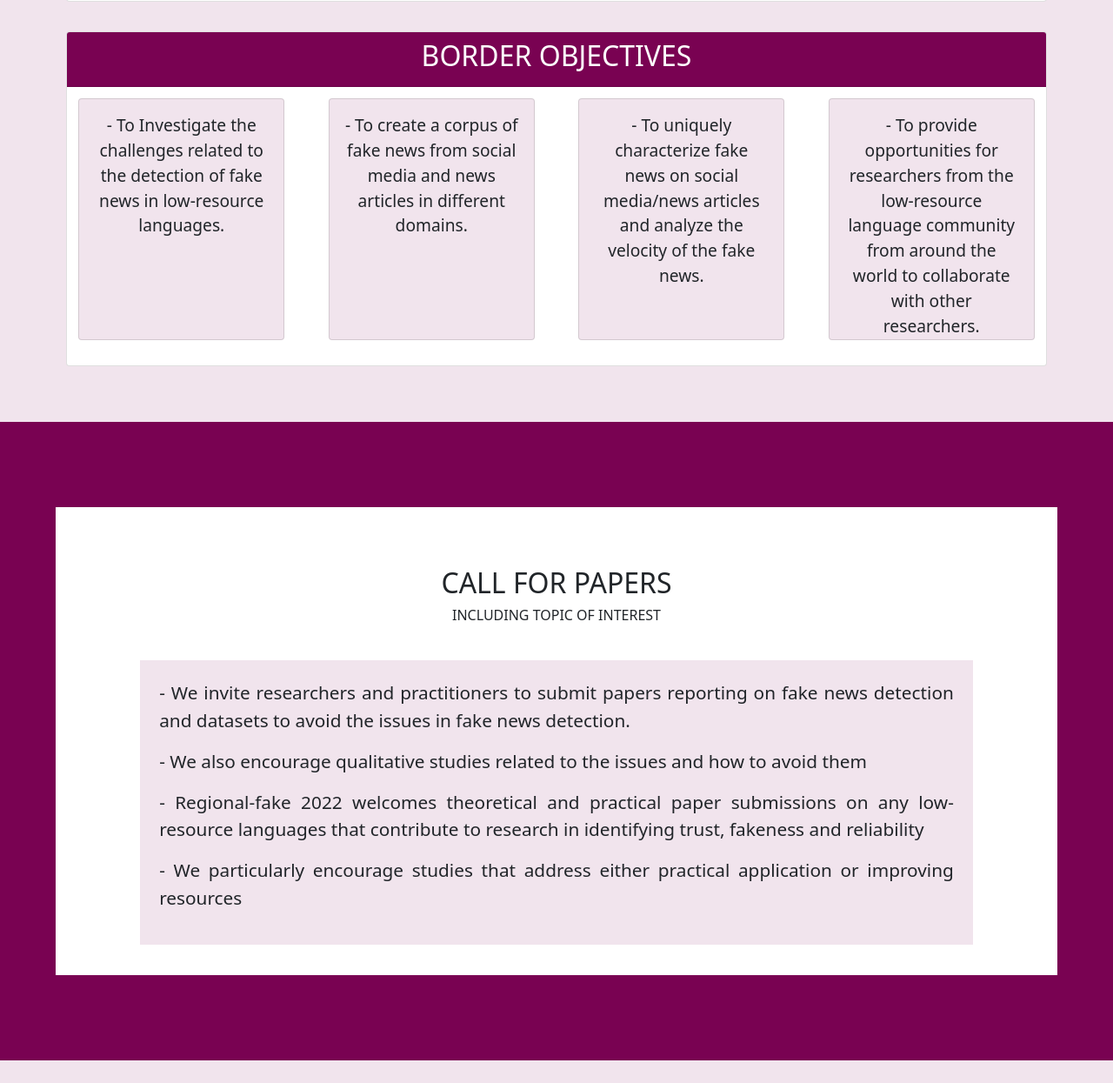
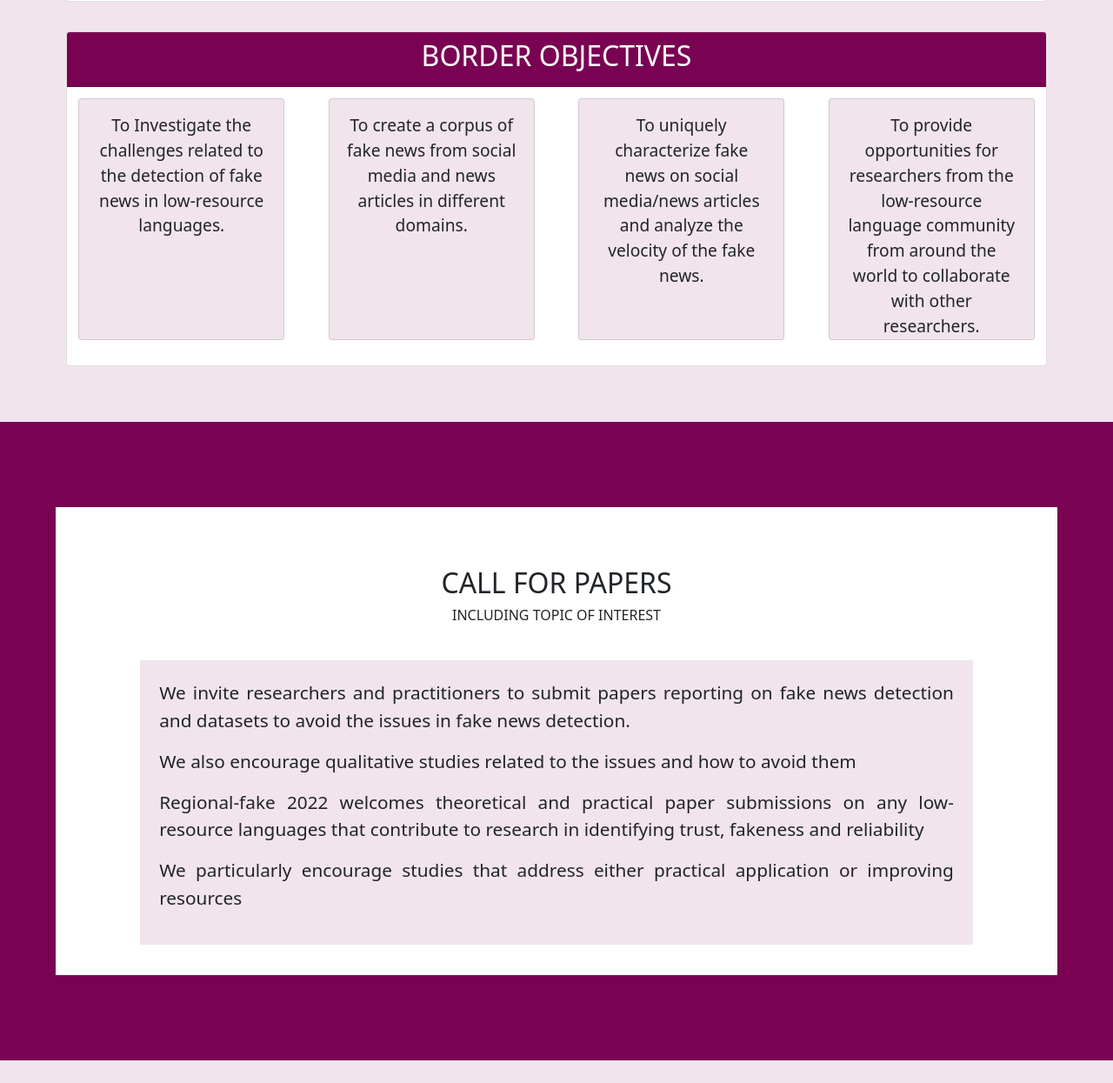
Before and after one commit to DEVA-P/Fake_News_Detection, a plain HTML site: page index.html in a window 1280 px wide. Shown: the part 1050-2295 px from the top of the page at 87% size. Drawn offline with nearby package versions, Linux system fonts and the light colour scheme.

Commit message:
Add files via upload

```diff
--- a/index.html
+++ b/index.html
@@ -119,7 +119,7 @@
               <div class="card">
                 <div class="card-body">
                   <p class="card-text">
-                    - To Investigate the challenges related to the detection of
+                     To Investigate the challenges related to the detection of
                     fake news in low-resource languages.
                   </p>
                 </div>
@@ -129,7 +129,7 @@
               <div class="card">
                 <div class="card-body">
                   <p class="card-text">
-                    - To create a corpus of fake news from social media and news
+                     To create a corpus of fake news from social media and news
                     articles in different domains.
                   </p>
                 </div>
@@ -139,7 +139,7 @@
               <div class="card">
                 <div class="card-body">
                   <p class="card-text">
-                    - To uniquely characterize fake news on social media/news
+                     To uniquely characterize fake news on social media/news
                     articles and analyze the velocity of the fake news.
                   </p>
                 </div>
@@ -149,7 +149,7 @@
               <div class="card">
                 <div class="card-body">
                   <p class="card-text">
-                    - To provide opportunities for researchers from the
+                     To provide opportunities for researchers from the
                     low-resource language community from around the world to
                     collaborate with other researchers.
                   </p>
@@ -169,21 +169,21 @@
         </div>
         <div class="paper-content">
           <p>
-            - We invite researchers and practitioners to submit papers reporting
+             We invite researchers and practitioners to submit papers reporting
             on fake news detection and datasets to avoid the issues in fake news
             detection.
           </p>
           <p>
-            - We also encourage qualitative studies related to the issues and
+             We also encourage qualitative studies related to the issues and
             how to avoid them
           </p>
           <p>
-            - Regional-fake 2022 welcomes theoretical and practical paper
+             Regional-fake 2022 welcomes theoretical and practical paper
             submissions on any low-resource languages that contribute to research in
             identifying trust, fakeness and reliability
           </p>
           <p>
-            - We particularly encourage studies that address either practical
+             We particularly encourage studies that address either practical
             application or improving resources
           </p>
         </div>
```
